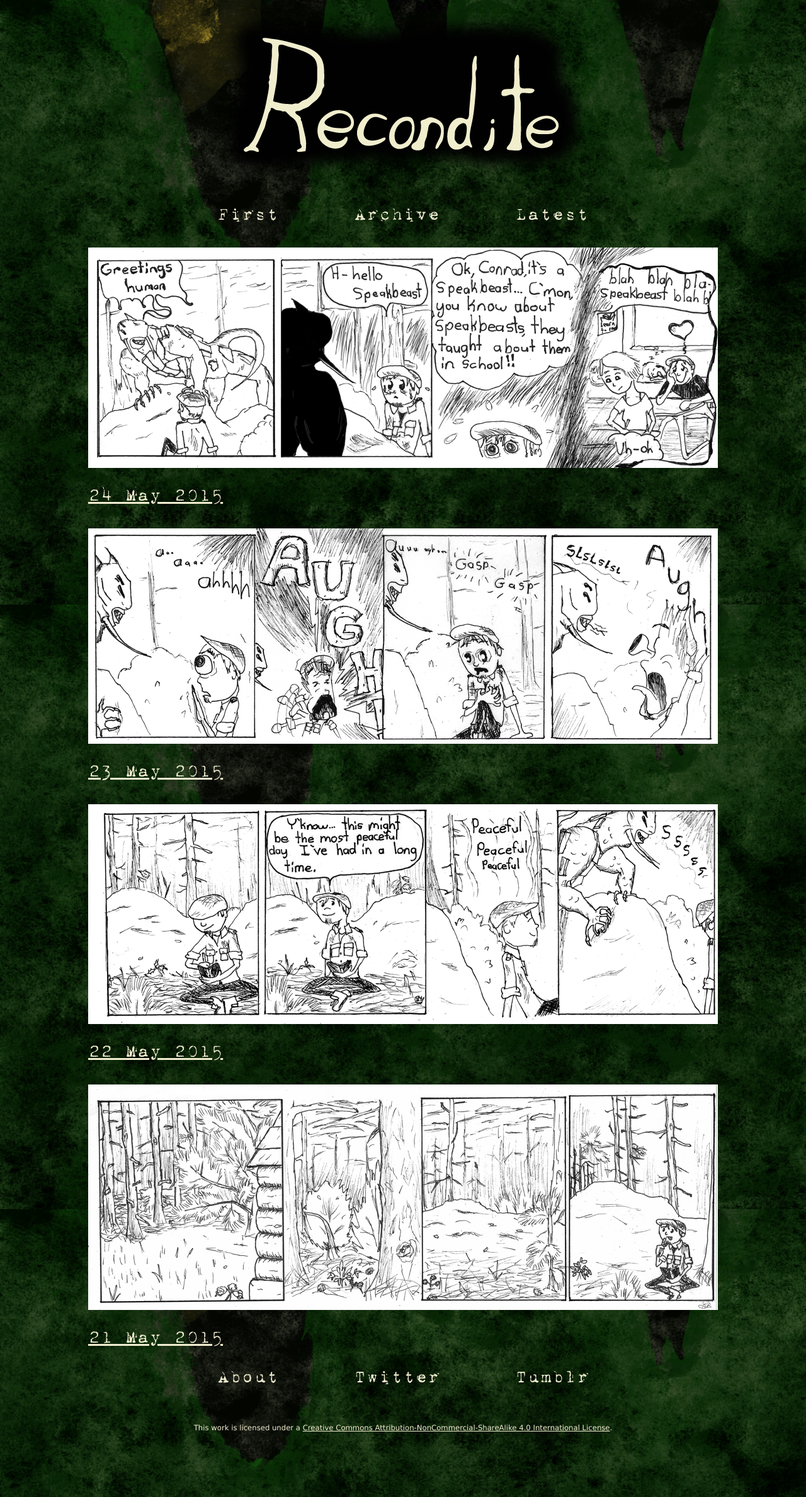
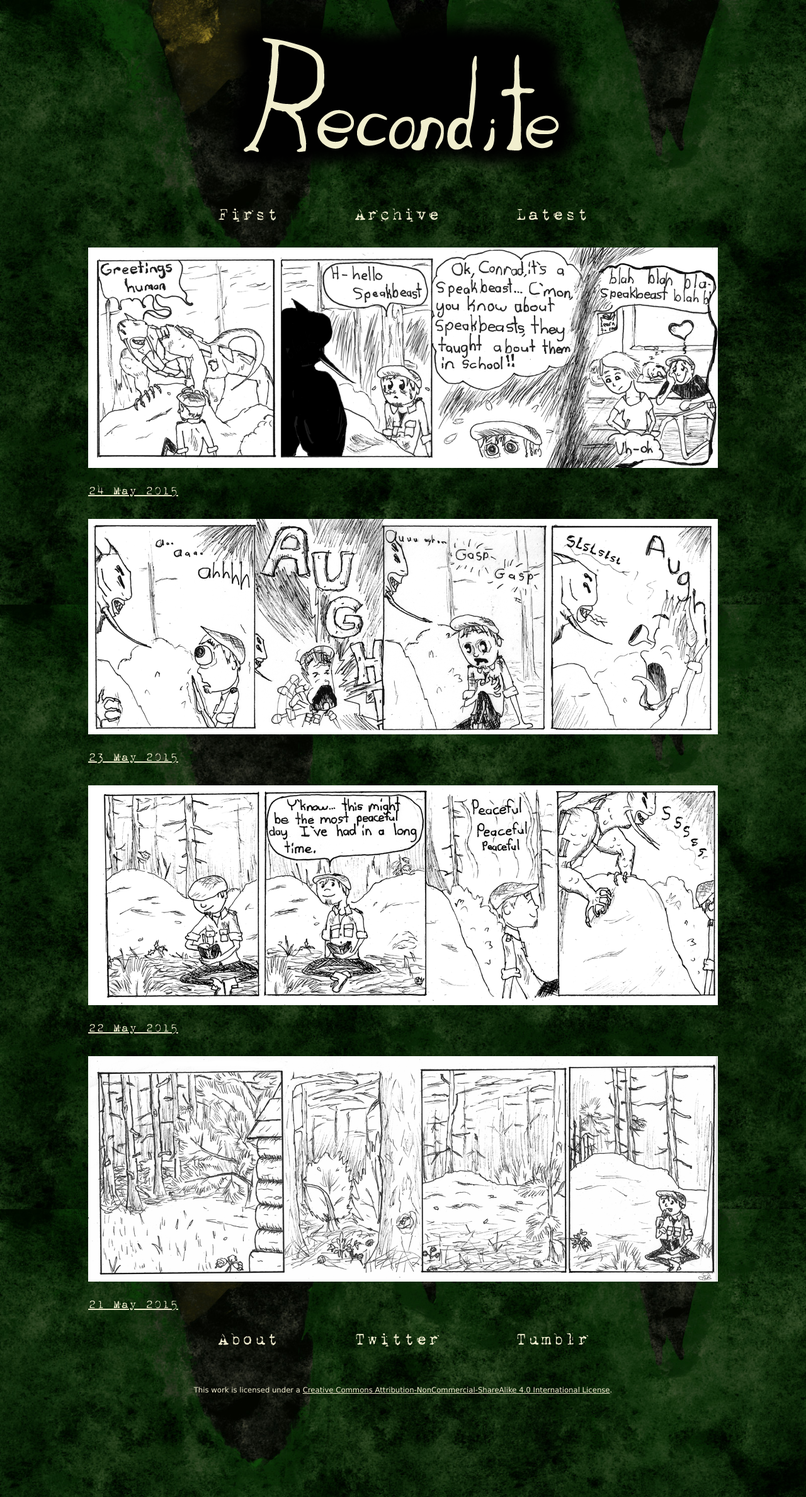
Before and after one commit to khailballard/khailballard.github.io, a Jekyll site: the page built from archive/index.html, in a window 1280 px wide. Shown: the whole page at 63% size. Built offline with Jekyll 4.4.1, drawn with Linux system fonts in a browser that asks for light colours.

Commit message:
Trying to make navigation show up on individual post pages

```diff
--- a/_layouts/post.html
+++ b/_layouts/post.html
@@ -3,5 +3,8 @@
 ---
 
 <article class="post">
-  {{ content }}
+    {{ content }}
+    <a class="postDate" href="{{ site.baseurl }}{{ post.url }}">
+        <time datetime="{{ post.date | date_to_xmlschema }}" class="post-date">{{ post.date | date_to_string }}</time>
+    </a>
 </article>
--- a/archive/index.html
+++ b/archive/index.html
@@ -8,7 +8,7 @@
     <article class="post">
         <div id="postNumber" style="display: none">{{ post.title }}</div>
         {{ post.content }}
-        <a href="{{ site.baseurl }}{{ post.url }}">
+        <a class="postDate" href="{{ site.baseurl }}{{ post.url }}">
             <time datetime="{{ post.date | date_to_xmlschema }}" class="post-date">{{ post.date | date_to_string }}</time>
         </a>
     </article>
```
